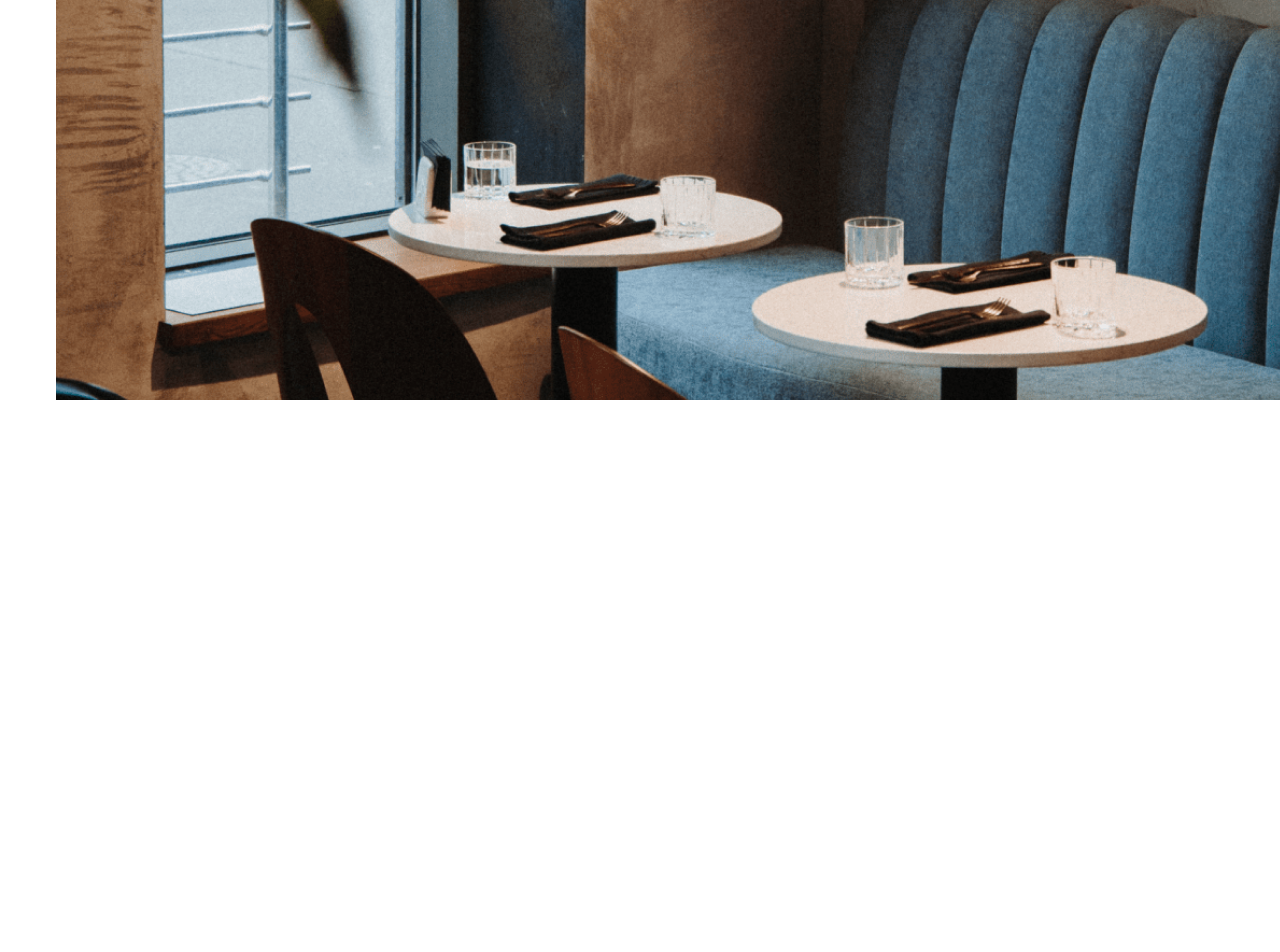
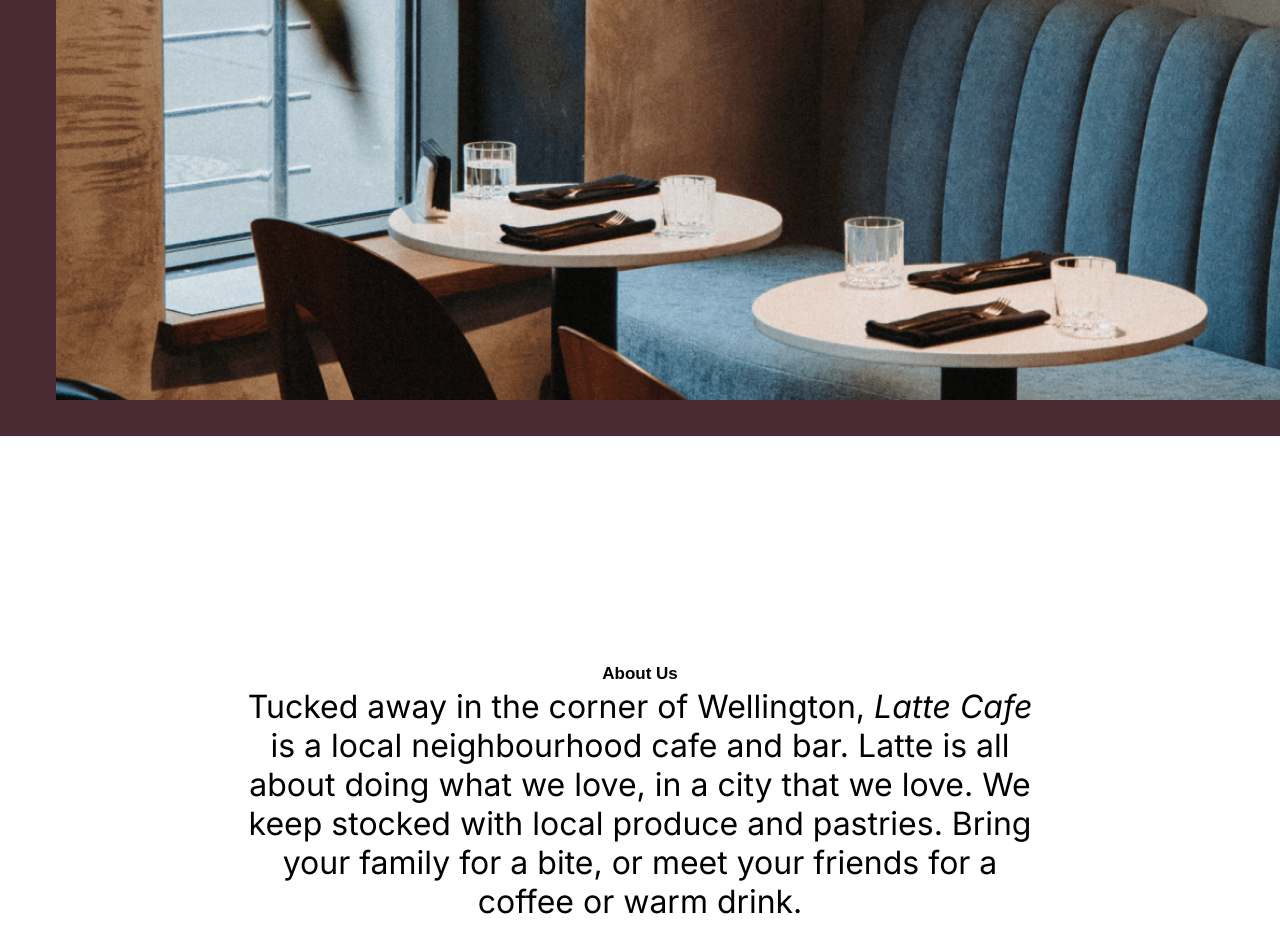
Before and after one commit to Cicada0909/Cicada0909.github.io-latte_cafe, a plain HTML site: page index.html in a window 1280 px wide. Shown: the part 364-1316 px from the top of the page. Before the commit the page ends 800 px from the top, so only its background shows below. Drawn offline with Linux system fonts and the light colour scheme; a web font is replaced by a local one.

Commit message:
add_section-description

```diff
--- a/index.html
+++ b/index.html
@@ -7,6 +7,7 @@
     <link rel="preconnect" href="https://fonts.googleapis.com">
     <link rel="preconnect" href="https://fonts.gstatic.com" crossorigin>
     <link href="https://fonts.googleapis.com/css2?family=Inter:ital,opsz,wght@0,14..32,100..900;1,14..32,100..900&family=Montserrat+Alternates:ital,wght@0,100;0,200;0,300;0,400;0,500;0,600;0,700;0,800;0,900;1,100;1,200;1,300;1,400;1,500;1,600;1,700;1,800;1,900&family=Montserrat:ital@0;1&family=Roboto:ital,wght@0,100;0,300;0,400;0,500;0,700;0,900;1,100;1,300;1,400;1,500;1,700;1,900&display=swap" rel="stylesheet">
+    <link href="https://fonts.googleapis.com/css2?family=Azeret+Mono:ital,wght@0,700;1,700&family=Inter:ital,opsz,wght@0,14..32,100..900;1,14..32,100..900&family=Montserrat+Alternates:ital,wght@0,100;0,200;0,300;0,400;0,500;0,600;0,700;0,800;0,900;1,100;1,200;1,300;1,400;1,500;1,600;1,700;1,800;1,900&family=Montserrat:ital@0;1&family=Roboto:ital,wght@0,100;0,300;0,400;0,500;0,700;0,900;1,100;1,300;1,400;1,500;1,700;1,900&display=swap" rel="stylesheet">
     <link rel="stylesheet" href="style/style.css">
 </head>
 <body>
@@ -47,10 +48,20 @@
         </div>
     </header>
     <main class="main">
-        <div class="container">
-            <div class="section-preview">
+        <div class="section-preview">
+            <div class="container">
                 <div class="section__wrapper">
                     <img src="assets/images/preview.png" alt="preview" class="section-preview__img">
+                </div>
+            </div>
+        </div>
+        <div class="section-description">
+            <div class="container">
+                <div class="section-description__wrapper">
+                    <h3 class="section-description__title text--bold">About Us</h3>
+                    <p class="section-descripton__text">
+                        Tucked away in the corner of Wellington, <span class="section-descripton__text--italic">Latte Cafe</span> is a local neighbourhood cafe and bar. Latte is all about doing what we love, in a city that we love. We keep stocked with local produce and pastries. Bring your family for a bite, or meet your friends for a coffee or warm drink.
+                    </p>
                 </div>
             </div>
         </div>
--- a/style/style.css
+++ b/style/style.css
@@ -55,3 +55,49 @@ a {
     gap: 16px;
 
 }
+
+.section-preview {
+    background-color: #4A2B33;;
+    margin: 0 auto;
+
+}
+
+.section__wrapper {
+    padding-bottom: 36px;
+    display: flex;
+    max-width: 1328px;
+    margin: 0 auto;
+}
+
+.section-preview__img {
+    display: flex;
+    max-width: 1328px;
+    margin: 0 auto;
+}
+
+.section-description {
+    height: 713px;
+    display: flex;
+    align-items: center;
+    justify-content: center;
+}
+
+.section-description__wrapper {
+    width: 800px;
+    font-size: 32px;
+    text-align: center;
+}
+
+.section-descripton__text--italic {
+    font-style: italic;
+}
+
+.text--bold {
+    font-weight: 700;
+    font-family: 'Azeret Mono', sans-serif;
+}
+
+.section-description__title {
+    font-size: 17px;
+    margin-bottom: 3px;
+}
```
Also changed, not shown: assets/images/MENU.png (added).
